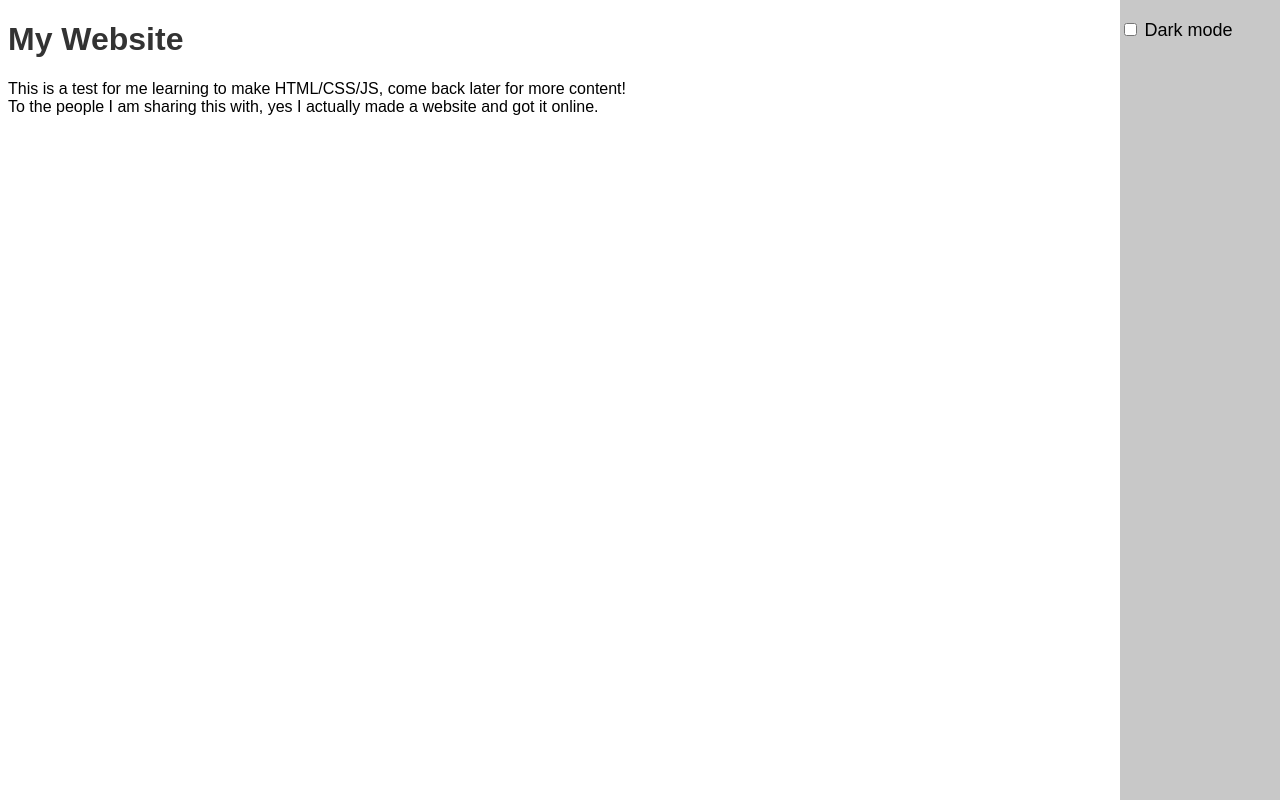
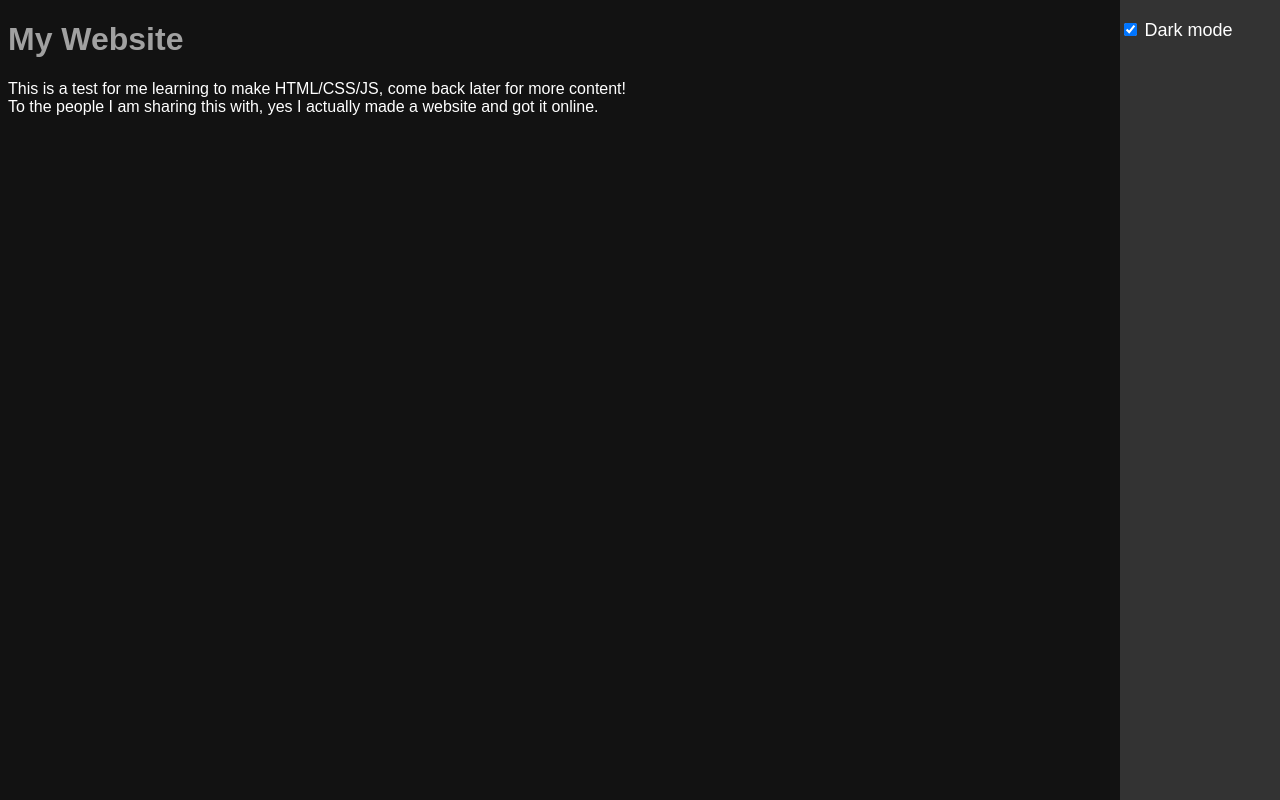
Before and after one commit to MAXOQ/mywebsite, a plain HTML site: page index.html in a window 1280 px wide. Drawn offline with Linux system fonts and the light colour scheme.

Commit message:
Update index.html

```diff
--- a/index.html
+++ b/index.html
@@ -22,7 +22,7 @@
         }
 
         h1.dark-mode {
-            color: #ddd;
+            color: #a1a1a1;
         }
 
         label {
@@ -58,24 +58,38 @@
         <br>To the people I am sharing this with, yes I actually made a website and got it online.
     </p>
     <div class="sidebar">
-        <input type="checkbox" id="DarkMode" name="darkMode" value="Dark">
+        <input type="checkbox" id="DarkMode" name="darkMode" value="Dark" checked>
         <label for="DarkMode"> Dark mode</label><br>
     </div>
-
     <script>
-        const darkModeCheckbox = document.getElementById('DarkMode');
-        const body = document.body;
-        const sidebar = document.querySelector('.sidebar');
-
-        darkModeCheckbox.addEventListener('change', () => {
-            if (darkModeCheckbox.checked) {
-                body.classList.add('dark-mode');
-                sidebar.classList.add('dark-mode');
-            } else {
-                body.classList.remove('dark-mode');
-                sidebar.classList.remove('dark-mode');
+    const darkModeCheckbox = document.getElementById('DarkMode');
+    const darkModeElements = [
+        document.body,
+        document.querySelector('h1'),
+        document.querySelector('.sidebar')
+    ];
+    function toggleDarkMode(isDarkMode) {
+        darkModeElements.forEach(element => {
+            if (element) {
+                if (isDarkMode) {
+                    element.classList.add('dark-mode');
+                } else {
+                    element.classList.remove('dark-mode');
+                }
             }
         });
+    }
+    function start() {
+        toggleDarkMode(true);
+    }
+    darkModeCheckbox.addEventListener('change', () => {
+        if (darkModeCheckbox.checked) {
+            toggleDarkMode(true);
+        } else {
+            toggleDarkMode(false);
+        }
+    });
+    window.onload = start;
     </script>
 </body>
 </html>
```
